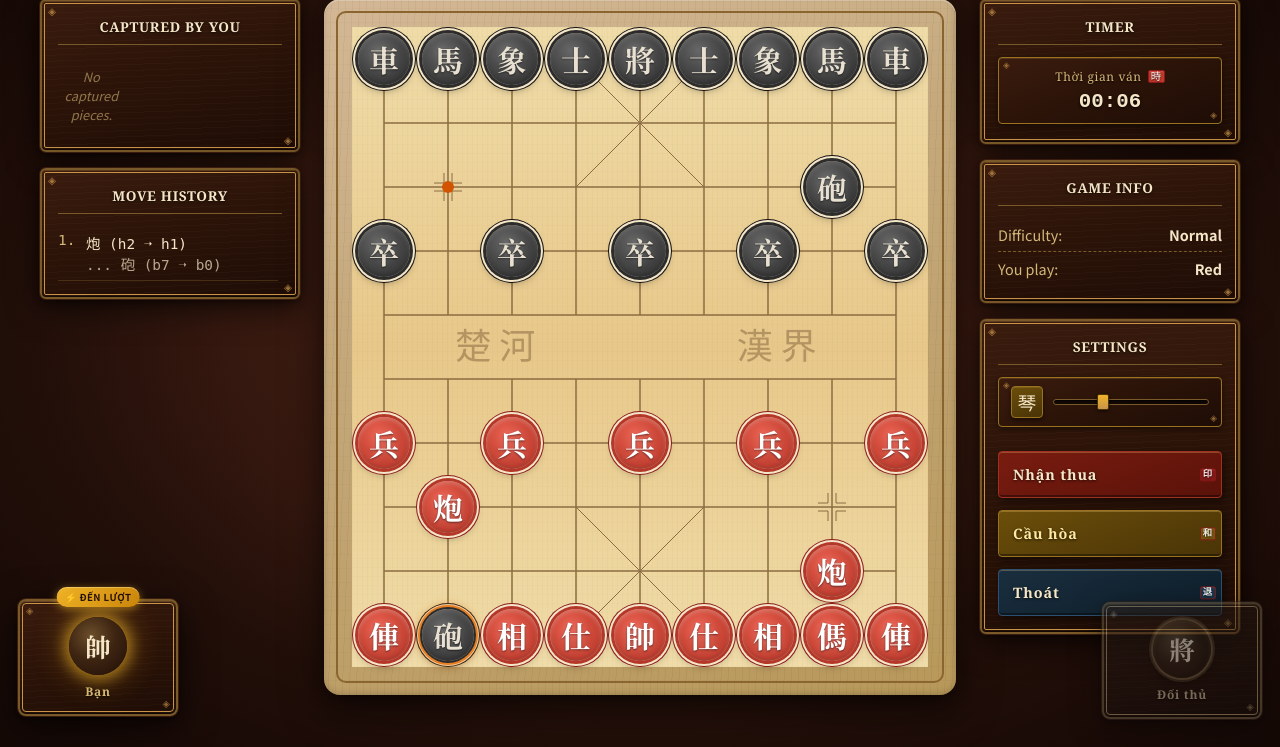
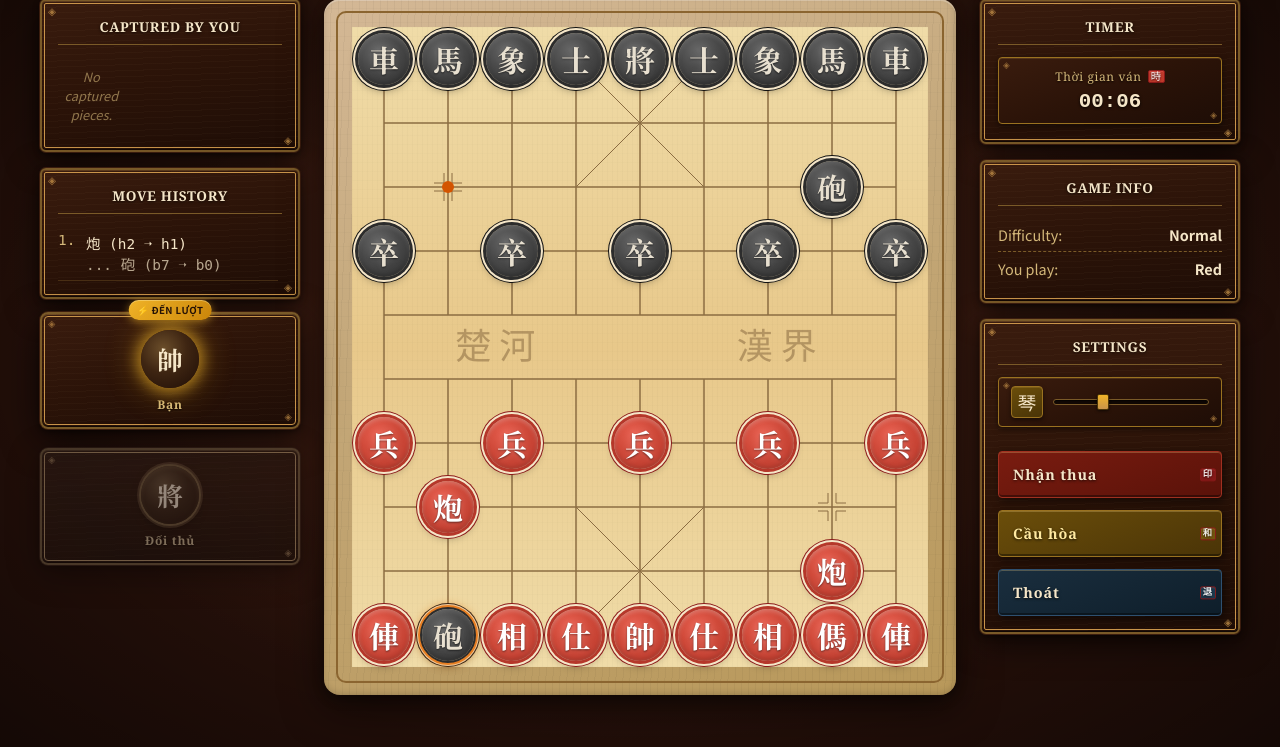
Before and after one commit to icetruong/xiangqi, a Django app: page /game/003f0011-367a-4dda-b052-a3e39c0b4f11/ in a window 1280 px wide. Shown: the part 53-800 px from the top of the page. Run offline with Django 5.2, Linux system fonts and the light colour scheme; data comes from the database, SQL or seed files in the repository; both versions use the stored data as it was after the commit; some web fonts are replaced.

Commit message:
feat: Add initial Xiangqi game board UI and styling with new CSS and HTML template.

```diff
--- a/games/static/games/css/style.css
+++ b/games/static/games/css/style.css
@@ -1766,15 +1766,15 @@ body {
 
 /* ── Panel base ── */
 .player-panel {
-    position: fixed;
-    bottom: calc(28px + env(safe-area-inset-bottom));
-    z-index: 9998;
+    position: relative;
+    z-index: 10;
     display: flex;
     flex-direction: column;
     align-items: center;
     gap: 8px;
     padding: 16px 14px 14px;
-    width: clamp(100px, 10vw, 140px);
+    width: 100%;
+    box-sizing: border-box;
 
     /* Dark wood panel — matches .game-actions */
     background: repeating-linear-gradient(178deg,
@@ -1828,15 +1828,7 @@ body {
     right: 6px;
 }
 
-/* Left panel position */
-.player-panel--left {
-    left: calc(18px + env(safe-area-inset-left));
-}
-
-/* Right panel position */
-.player-panel--right {
-    right: calc(18px + env(safe-area-inset-right));
-}
+/* Left and Right panel positions are handled by parent flex column */
 
 /* ── Avatar circle ── */
 .pp-avatar {
@@ -1928,8 +1920,6 @@ body {
    ══════════════════════════════ */
 @media (max-width: 700px) {
     .player-panel {
-        bottom: calc(80px + env(safe-area-inset-bottom));
-        width: clamp(76px, 15vw, 100px);
         padding: 10px 8px 10px;
         gap: 5px;
     }
--- a/games/templates/games/game.html
+++ b/games/templates/games/game.html
@@ -18,17 +18,7 @@
         <!-- Game Toasts Container -->
         <div id="game-toast-container" class="game-toast-container" aria-live="polite"></div>
 
-        <!-- ── Player Panels (Turn Indicator) ── -->
-        <div class="player-panel player-panel--left" id="playerPanelLeft" aria-label="Người chơi">
-            <div class="pp-badge" id="ppBadgeLeft">⚡ ĐẾN LƯỢT</div>
-            <div class="pp-avatar" id="ppAvatarLeft">帥</div>
-            <div class="pp-name" id="ppNameLeft">Bạn</div>
-        </div>
-        <div class="player-panel player-panel--right" id="playerPanelRight" aria-label="Đối thủ">
-            <div class="pp-badge" id="ppBadgeRight">⚡ ĐẾN LƯỢT</div>
-            <div class="pp-avatar" id="ppAvatarRight">將</div>
-            <div class="pp-name" id="ppNameRight">Đối thủ</div>
-        </div>
+        <!-- ── Player Panels moved to left column ── -->
         <div class="game-layout">
             <!-- LEFT PANEL -->
             <div class="layout-side layout-left">
@@ -44,6 +34,18 @@
                     <div class="history-list" id="moveHistoryList">
                         <!-- Populated via JS -->
                     </div>
+                </div>
+
+                <!-- ── Player Panels (Turn Indicator) ── -->
+                <div class="player-panel player-panel--left" id="playerPanelLeft" aria-label="Người chơi">
+                    <div class="pp-badge" id="ppBadgeLeft">⚡ ĐẾN LƯỢT</div>
+                    <div class="pp-avatar" id="ppAvatarLeft">帥</div>
+                    <div class="pp-name" id="ppNameLeft">Bạn</div>
+                </div>
+                <div class="player-panel player-panel--right" id="playerPanelRight" aria-label="Đối thủ">
+                    <div class="pp-badge" id="ppBadgeRight">⚡ ĐẾN LƯỢT</div>
+                    <div class="pp-avatar" id="ppAvatarRight">將</div>
+                    <div class="pp-name" id="ppNameRight">Đối thủ</div>
                 </div>
             </div>
 
```
Also changed, not shown: db.sqlite3.
